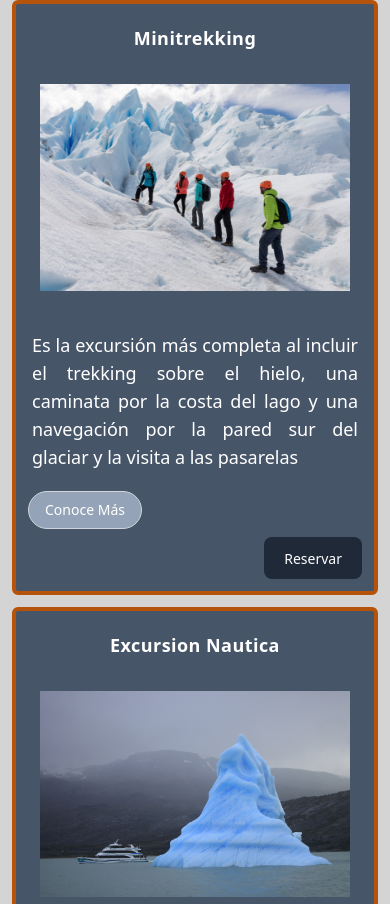
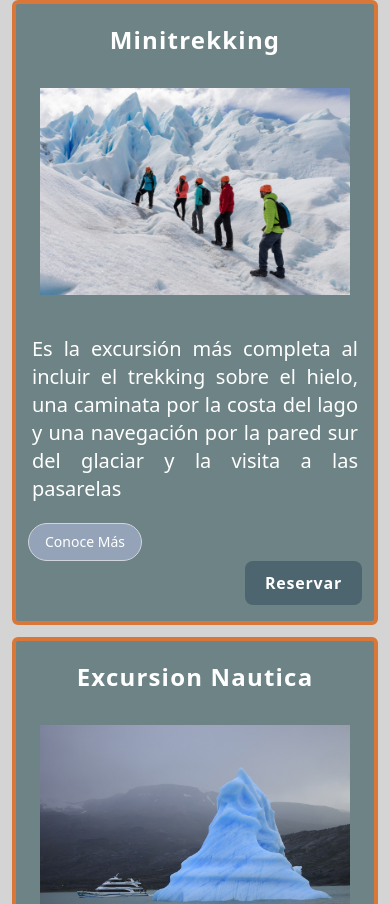
Before and after one commit to DulceNey/Proyecto-Andes, a React (Create React App) app: page / in a window 390 px wide. Shown: the top 904 px of the page. Built offline with nearby package versions, Linux system fonts and the light colour scheme.

Commit message:
agrego colores predeterminados de paleta y cambios en estilo boton diseño responsivo

```diff
--- a/src/componentes/boton/Boton.js
+++ b/src/componentes/boton/Boton.js
@@ -2,8 +2,12 @@ import React from 'react'
 
 const Boton = () => {
 return (
-    <button type="button" className="text-white bg-gray-800 hover:bg-gray-900 focus:outline-none focus:ring-4 focus:ring-gray-300 font-medium rounded-lg text-sm px-5 py-2.5 mt-2 mb-3 mx-3 pt-3 dark:bg-gray-800 dark:hover:bg-gray-700 dark:focus:ring-gray-700 dark:border-gray-700 float-right
+    <>
+    <button type="button" className="text-white bg-fondo-boton hover:bg-gray-900 focus:outline-none focus:ring-4 focus:ring-gray-300 font-semibold tracking-wider rounded-lg text-md px-5 py-2.5 mx-3 mb-4 dark:bg-gray-800 dark:hover:bg-gray-700 dark:focus:ring-gray-700 dark:border-gray-700 float-right lg:py-2 lg:mx-3 lg:mt-0 lg:mb-1 lg:text-lg lg:font-medium
     ">Reservar</button>
+
+{/* fonfo original de boton de tailwind bg-gray-800 */}
+    </>
 )
 }
 
--- a/src/componentes/cards/Cards.js
+++ b/src/componentes/cards/Cards.js
@@ -9,10 +9,11 @@ const Cards = ({ item }) => {
     <figure
       class="card-conteiner"
       key={item.id}
-      className=" max-w-130 h-150 border-solid border-4 border-amber-700 rounded-md gap-y-1 mx-3 mb-3 bg-slate-600 text-white flex-column md:w-5/6 md:h-full md:gap-1 "
-    >
+      className=" max-w-130 h-150 border-solid border-4 border-naranja rounded-md gap-y-1 mx-3 mb-3 bg-gris-fondo2 text-white flex-column md:w-5/6 md:h-full md:gap-1  "
+    >     {/* --- fondo original de tailwind para contenedor de card bg-slate-700 */}
+
       <div class="card-body" className="h-130 p-1 m-2 md:max-h-100">
-        <h3 className="text-lg font-bold mb-2 p-2 text-center capitalize tracking-wide md:text-xl  md:font-semibold lg:font-bold md:tracking-wider md:h-6 md:mb-4 md:mt-0 md:pt-1">
+        <h3 className="text-2xl font-bold mb-2 p-2 text-center capitalize tracking-wider md:text-xl  md:font-semibold  md:tracking-wider md:h-6 md:mb-4 md:mt-0 md:pt-1">
           {item.nombre}
         </h3>
 
@@ -24,7 +25,7 @@ const Cards = ({ item }) => {
       </div>
       <figcaption class="card-footer" className=" h-36 md:h-44 md:mb-0 md:pb-1">
         <div className="md:h-44 md:mb-4 lg:mb-4">
-          <p className="font-medium text-lg text-justify px-4 pt-1 mt-2 mb-3  break-normal  md:mb-1 md:font-semibold md:text-lg">
+          <p className="font-medium text-xl text-justify px-4 pt-1 mt-2 mb-3  break-normal  md:mb-1 md:font-semibold md:text-lg md:tracking-tight">
             {item.textoCorto}
           </p>
         </div>
@@ -38,8 +39,10 @@ const Cards = ({ item }) => {
         </div>
         {visible ? (
           <div class="modal-cajon-container " className="bg-zinc-200 fixed inset-0 z-50 opacity-100 ">
-              <div class="modal-container" className="w-screen h-auto  bg-zinc-200  flex flex-col  pt-2 p-5 border-4 border-orange-700 rounded-xl ">
-                <div class="modal" className=" max-h-500 max-w-600 flex flex-col text-lg text-zinc-600 mb-10">
+              <div class="modal-container" className="w-screen h-auto bg-gris-claro-palete  flex flex-col  pt-2 p-5 border-4 border-orange-700 rounded-xl ">
+              {/* fondo original de tailwind para el modal bg-zinc-200 */}
+
+                <div class="modal" className="w-auto h-auto flex flex-col text-lg text-zinc-600 mb-10">
                   <button onClick={() => setVisible(false)}>
                     <svg
                       className="float-right h-8 p-0 m-0"
@@ -51,15 +54,15 @@ const Cards = ({ item }) => {
                     </svg>
                   </button>
 
-                  <div className="w-auto h-full p-0 pb-4 m-0 mb-2 text-center font-bold border-b-2 border-stone-500 md:text-3xl md:font-semibold ">
+                  <div className="w-auto h-full p-0 pb-4 m-0 mb-2 capitalize text-center font-bold border-b-2 border-stone-500 md:text-3xl  md:tracking-wider">
                     {item.nombre}
                   </div>
 
-                  <div className="w-auto h-auto px-1 font-medium text-center text-stone-500 indent-0  leading-6 md:leading-8 md:font-semibold md:text-2xl">
+                  <div className="w-auto h-auto px-1 font-medium text-justify text-stone-500 indent-0 m-2 mx-3 p-1 leading-6 md:leading-8 md:font-semibold md:text-2xl md:tracking-wide md:pb-2 md:mb-1">
                     {item.texto}
                   </div>
 
-                  <div className="">
+                  <div className="md:mx-0 px-0">
                     <Boton />
                   </div>
                 </div>
--- a/tailwind.config.js
+++ b/tailwind.config.js
@@ -2,7 +2,16 @@
 module.exports = {
   content: ["./src/**/*.{js,jsx,ts,tsx}"],
   theme: {
-    extend: {},
+    extend: {
+      colors: {
+        'gris-fondo': '#54433A',
+        'gris-claro-palete':'#DFE0DF',
+        'gris-fondo2':'#6D8385',
+        'naranja':'#D87738',
+        'fondo-boton':'#4C656E',
+        'fondo-palete':'#532401'
+      }
+    },
   },
   plugins: [],
 }
```
